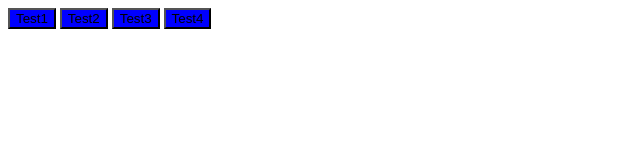
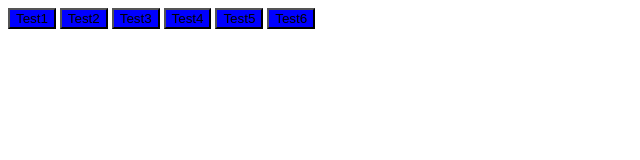
Before and after one commit to can-dev-water/github-memo, a plain HTML site: page index.html in a window 1280 px wide. Shown: the whole page, without its empty margins (0-640 px from the left). Drawn offline with Linux system fonts and the light colour scheme.

```diff
--- a/index.html
+++ b/index.html
@@ -12,5 +12,7 @@
     <button>Test2</button>
     <button>Test3</button>
     <button>Test4</button>
+    <button>Test5</button>
+    <button>Test6</button>
   </body>
 </html>
```
Also changed, not shown: 1 other file.
